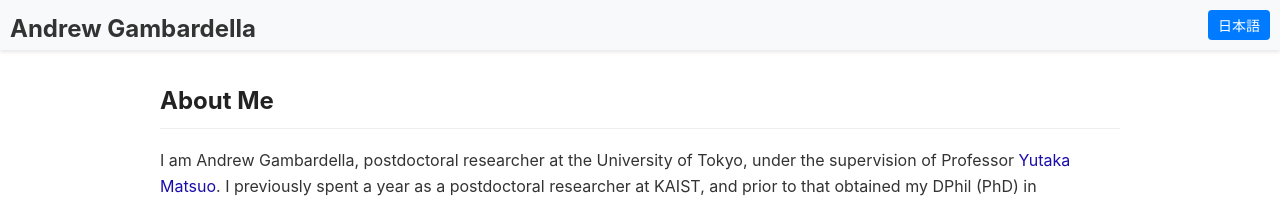
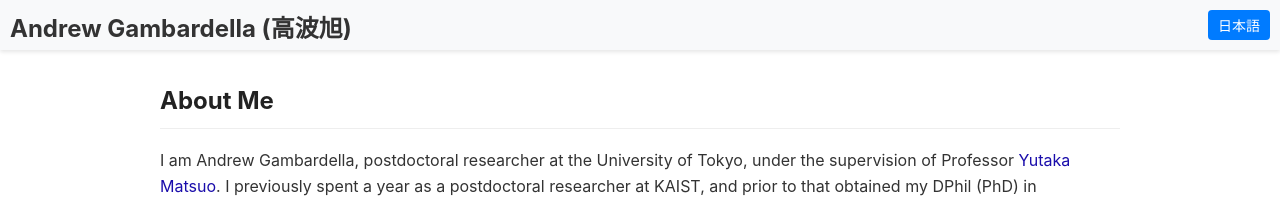
Before and after one commit to atgambardella/atgambardella.github.io, a Jekyll site: the page built from index.md, in a window 1280 px wide. Shown: the top 203 px of the page. Built offline with Jekyll 4.4.1, drawn with Linux system fonts in a browser that asks for light colours; a script that is not in the unit is left out; our own code applies the rules of GitHub Pages for plain Markdown files.

Commit message:
small details

```diff
--- a/_layouts/default.html
+++ b/_layouts/default.html
@@ -9,7 +9,7 @@
 <body>
   <header>
     <div class="site-title">
-      Andrew Gambardella
+      Andrew Gambardella (高波旭)
     </div>
     {% include language-switcher.html %}
   </header>
```
